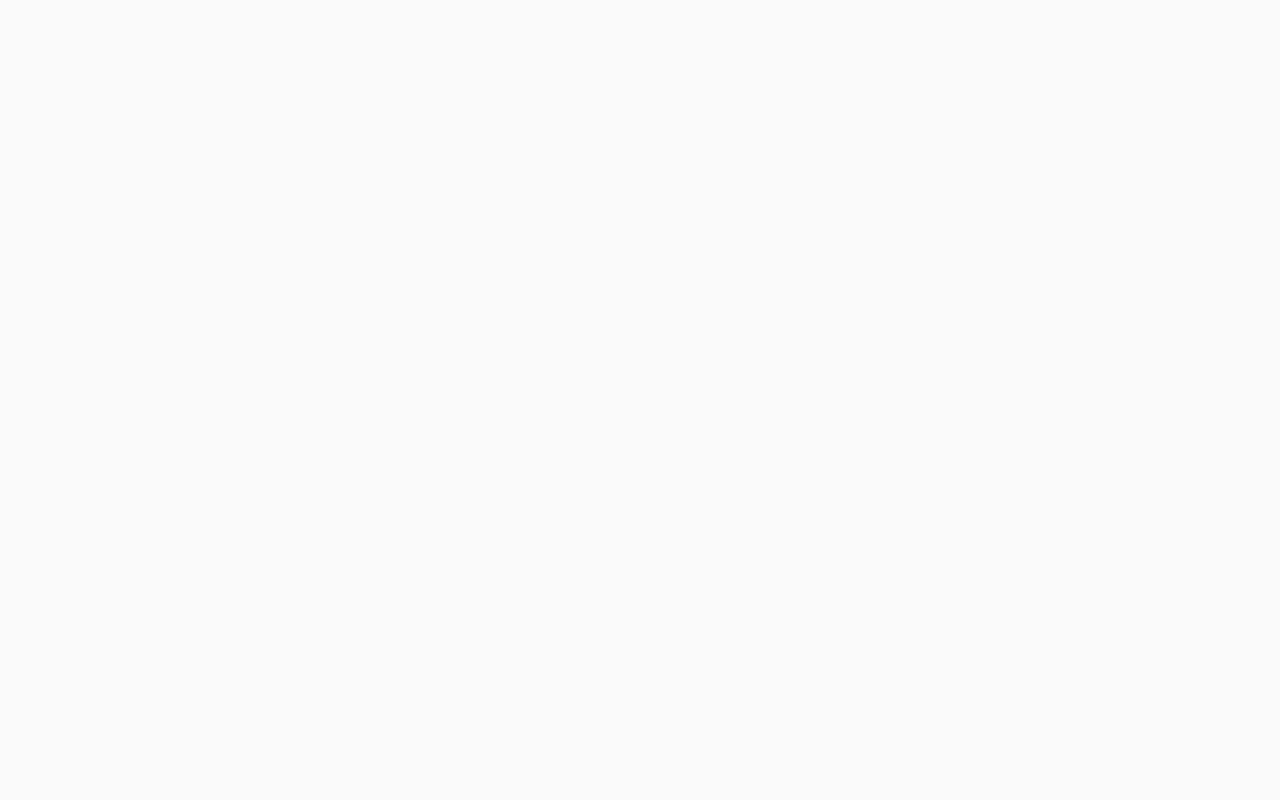
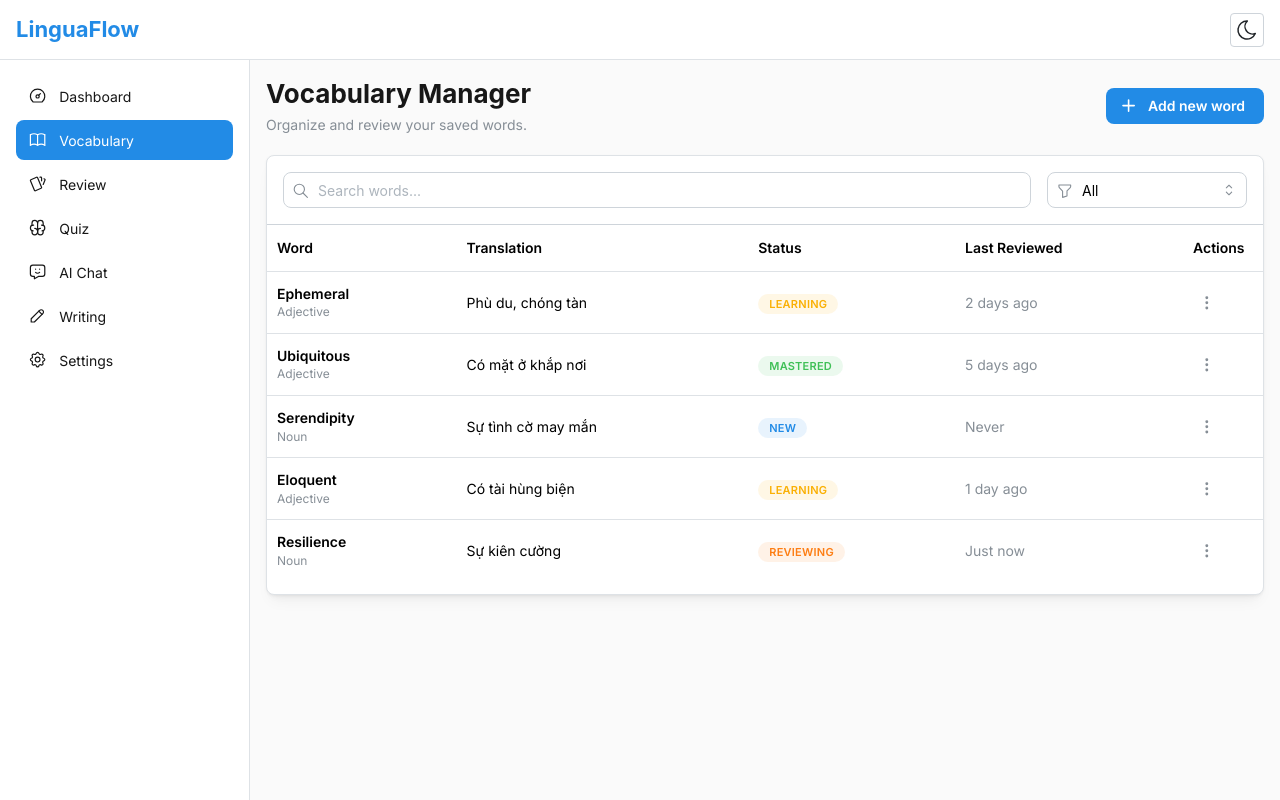
Before and after one commit to longlephanhai/LinguaFlow, a React (Vite) app in the folder frontend/: page /vocabulary in a window 1280 px wide. Before the commit this address had no page. Built offline with nearby package versions, Linux system fonts and the light colour scheme.

Commit message:
feat(frontend): add vocabulary manager page with search, filter, and table view

```diff
--- a/frontend/src/App.tsx
+++ b/frontend/src/App.tsx
@@ -3,6 +3,7 @@ import { LandingPage } from './pages/LandingPage';
 import { LoginPage } from './pages/LoginPage';
 import { RegisterPage } from './pages/RegisterPage';
 import { DashboardPage } from './pages/DashboardPage';
+import { VocabularyPage } from './pages/VocabularyPage';
 import { AppLayout } from './components/layout/AppLayout';
 import './App.css';
 
@@ -17,6 +18,7 @@ function App() {
         {/* Protected Routes mapped to AppLayout */}
         <Route element={<AppLayout />}>
           <Route path="/dashboard" element={<DashboardPage />} />
+          <Route path="/vocabulary" element={<VocabularyPage />} />
           {/* Add future protected routes here */}
         </Route>
       </Routes>
--- /dev/null
+++ b/frontend/src/pages/VocabularyPage.tsx
@@ -0,0 +1,117 @@
+import { useState } from 'react';
+import { Title, Group, Button, TextInput, Select, Table, Badge, ActionIcon, Menu, Text, Card, Center, Stack } from '@mantine/core';
+import { IconSearch, IconFilter, IconPlus, IconDotsVertical, IconEdit, IconTrash, IconBook2 } from '@tabler/icons-react';
+
+// Mock data
+const mockVocabulary = [
+  { id: 1, word: 'Ephemeral', translation: 'Phù du, chóng tàn', type: 'Adjective', status: 'Learning', lastReviewed: '2 days ago' },
+  { id: 2, word: 'Ubiquitous', translation: 'Có mặt ở khắp nơi', type: 'Adjective', status: 'Mastered', lastReviewed: '5 days ago' },
+  { id: 3, word: 'Serendipity', translation: 'Sự tình cờ may mắn', type: 'Noun', status: 'New', lastReviewed: 'Never' },
+  { id: 4, word: 'Eloquent', translation: 'Có tài hùng biện', type: 'Adjective', status: 'Learning', lastReviewed: '1 day ago' },
+  { id: 5, word: 'Resilience', translation: 'Sự kiên cường', type: 'Noun', status: 'Reviewing', lastReviewed: 'Just now' },
+];
+
+const statusColors: Record<string, string> = {
+  New: 'blue',
+  Learning: 'yellow',
+  Reviewing: 'orange',
+  Mastered: 'green',
+};
+
+export function VocabularyPage() {
+  const [search, setSearch] = useState('');
+
+  const rows = mockVocabulary.map((item) => (
+    <Table.Tr key={item.id}>
+      <Table.Td>
+        <Text fw={600} size="sm">{item.word}</Text>
+        <Text c="dimmed" size="xs">{item.type}</Text>
+      </Table.Td>
+      <Table.Td>{item.translation}</Table.Td>
+      <Table.Td>
+        <Badge color={statusColors[item.status]} variant="light">
+          {item.status}
+        </Badge>
+      </Table.Td>
+      <Table.Td c="dimmed">{item.lastReviewed}</Table.Td>
+      <Table.Td>
+        <Menu shadow="md" width={150} position="bottom-end">
+          <Menu.Target>
+            <ActionIcon variant="subtle" color="gray" aria-label="More options">
+              <IconDotsVertical size="1.1rem" />
+            </ActionIcon>
+          </Menu.Target>
+          <Menu.Dropdown>
+            <Menu.Item leftSection={<IconEdit size="1rem" />}>Edit word</Menu.Item>
+            <Menu.Item leftSection={<IconTrash size="1rem" />} color="red">Delete</Menu.Item>
+          </Menu.Dropdown>
+        </Menu>
+      </Table.Td>
+    </Table.Tr>
+  ));
+
+  return (
+    <Stack gap="lg">
+      <Group justify="space-between" align="center">
+        <div>
+          <Title order={2}>Vocabulary Manager</Title>
+          <Text c="dimmed" size="sm" mt={4}>
+            Organize and review your saved words.
+          </Text>
+        </div>
+        <Button leftSection={<IconPlus size="1.2rem" />} radius="md">
+          Add new word
+        </Button>
+      </Group>
+
+      <Card withBorder radius="md" padding="0" shadow="sm">
+        <Group p="md" gap="md" align="flex-end" style={{ borderBottom: '1px solid var(--mantine-color-default-border)' }}>
+          <TextInput
+            placeholder="Search words..."
+            leftSection={<IconSearch size="1.1rem" stroke={1.5} />}
+            value={search}
+            onChange={(e) => setSearch(e.currentTarget.value)}
+            style={{ flex: 1 }}
+            radius="md"
+          />
+          <Select
+            placeholder="Filter by status"
+            leftSection={<IconFilter size="1.1rem" stroke={1.5} />}
+            data={['All', 'New', 'Learning', 'Reviewing', 'Mastered']}
+            defaultValue="All"
+            w={{ base: '100%', sm: 200 }}
+            radius="md"
+          />
+        </Group>
+
+        {mockVocabulary.length > 0 ? (
+          <Table.ScrollContainer minWidth={600}>
+            <Table verticalSpacing="sm" highlightOnHover>
+              <Table.Thead>
+                <Table.Tr>
+                  <Table.Th>Word</Table.Th>
+                  <Table.Th>Translation</Table.Th>
+                  <Table.Th>Status</Table.Th>
+                  <Table.Th>Last Reviewed</Table.Th>
+                  <Table.Th w={80}>Actions</Table.Th>
+                </Table.Tr>
+              </Table.Thead>
+              <Table.Tbody>{rows}</Table.Tbody>
+            </Table>
+          </Table.ScrollContainer>
+        ) : (
+          <Center p="xl" style={{ flexDirection: 'column' }}>
+            <IconBook2 size="3rem" color="var(--mantine-color-gray-4)" stroke={1.5} />
+            <Text fw={500} mt="md">No words found</Text>
+            <Text c="dimmed" size="sm" mt={4}>
+              Start building your vocabulary by adding a new word.
+            </Text>
+            <Button variant="light" mt="md" leftSection={<IconPlus size="1rem" />}>
+              Add your first word
+            </Button>
+          </Center>
+        )}
+      </Card>
+    </Stack>
+  );
+}
```
Also changed, not shown: 1 other file (tests, documents, lock files or other folders).
